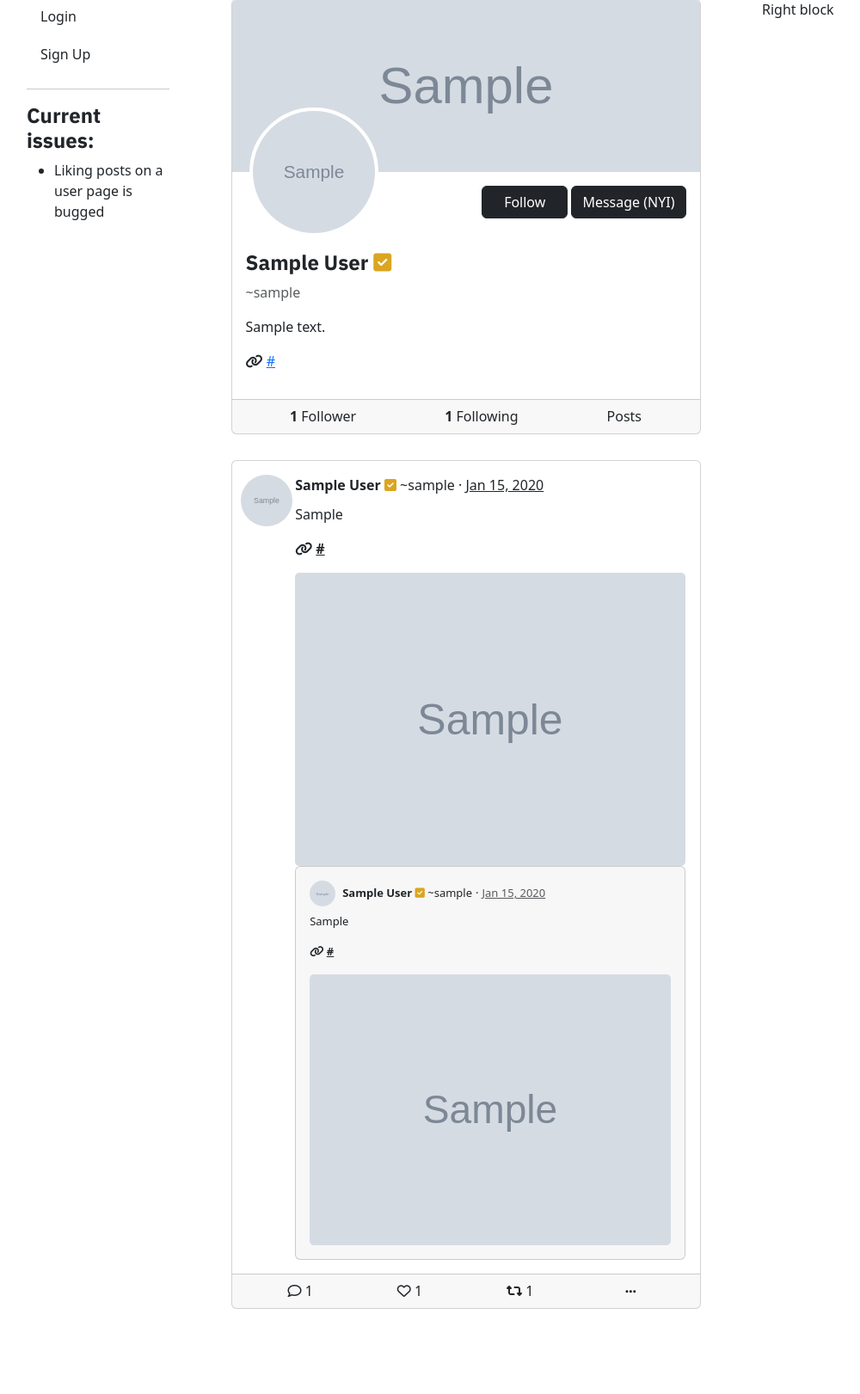
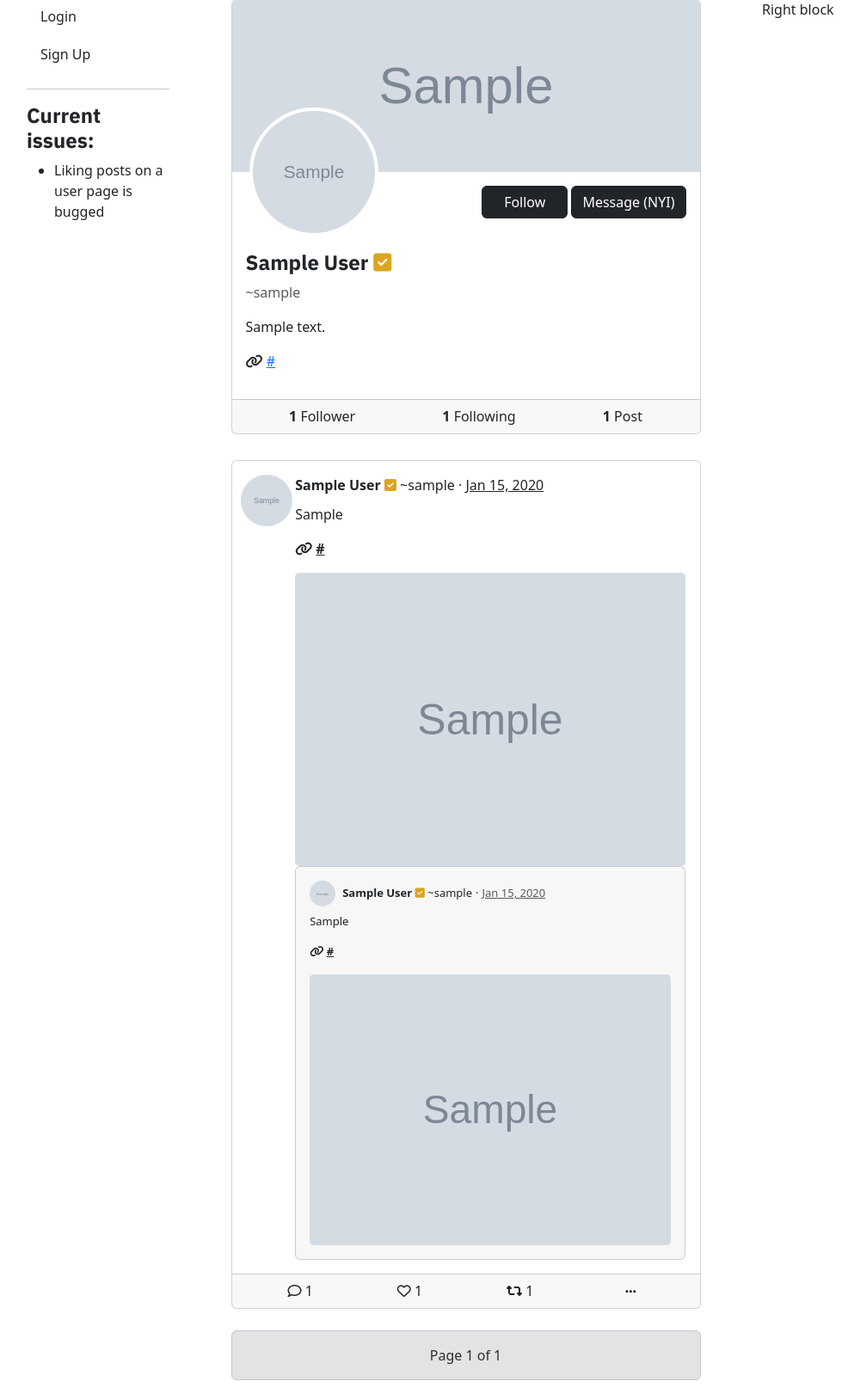
Before and after one commit to paulio11/P4-Squigl-Twitter-Clone, a Django app: a page that uses templates/user.html in a window 1280 px wide. Shown: the part 157-1778 px from the top of the page at 86% size, without its empty margins (51-1051 px from the left). Before the commit the page ends 1679 px from the top, so only its background shows below. Run offline with Django 3.2, Linux system fonts and the light colour scheme; tables that the repository leaves empty hold one stand-in row (values such as "Sample post"); grey boxes marked "Sample" are stand-in pictures; some libraries are stand-ins or nearby versions.

Commit message:
Add page navigation and fix post count

```diff
--- a/social/views.py
+++ b/social/views.py
@@ -96,6 +96,7 @@ def user(request, user):
     return render(request, 'user.html', {
         'user': user,
         'page_obj': page_obj,
+        'post_count': posts.count(),
         # 'liked_posts': liked_posts,
         'following': following,
     })
--- a/templates/user.html
+++ b/templates/user.html
@@ -56,8 +56,8 @@
             {% endif %}
         </span>
         <span><strong>{{ user.following_count }}</strong> Following</span>
-        <span><strong>{{ posts.count }}</strong>
-            {% if posts.count != 1 %}
+        <span><strong>{{ post_count }}</strong>
+            {% if post_count != 1 %}
             Posts
             {% else %}
             Post
@@ -75,6 +75,25 @@
     ~{{ user }} has not posted yet.
 </div>
 {% endif %}
+<!-- Page navigation -->
+<div class="alert alert-secondary page-nav" role="alert">
+    <span>
+        {% if page_obj.has_previous %}
+        <a href="?page=1" class="alert-link"><i class="fa-solid fa-backward-step"></i></a>
+        <a href="?page={{ page_obj.previous_page_number }}" class="alert-link"><i class="fa-solid fa-backward"></i></a>
+        {% endif %}
+    </span>
+    <span class="current">
+        Page {{ page_obj.number }} of {{ page_obj.paginator.num_pages }}
+    </span>
+    <span>
+        {% if page_obj.has_next %}
+        <a href="?page={{ page_obj.next_page_number }}" class="alert-link"><i class="fa-sharp fa-solid fa-forward"></i></a>
+        <a href="?page={{ page_obj.paginator.num_pages }}" class="alert-link"><i class="fa-solid fa-forward-step"></i></a>
+        {% endif %}
+    </span>
+</div>
+<!-- Page navigation ends -->
 {% endblock %}
 
 {% block rightsidebar %}
```
